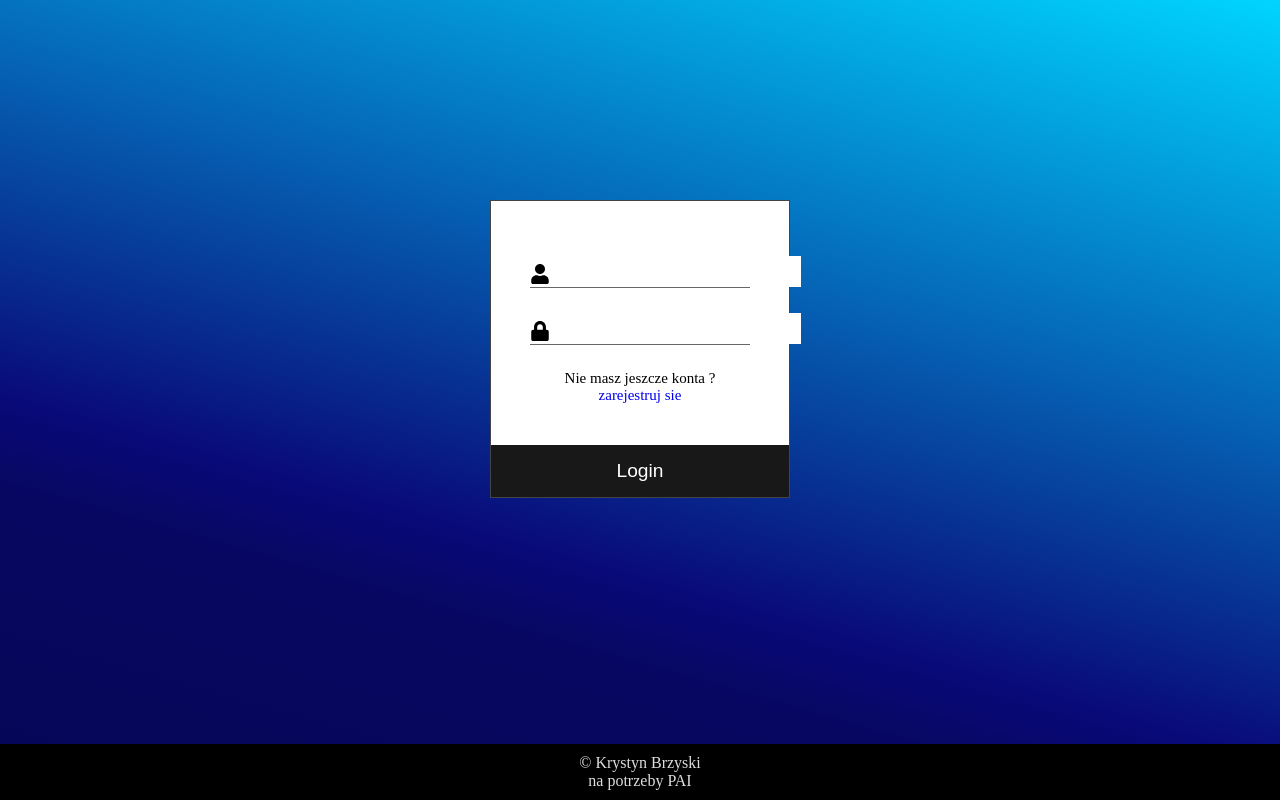
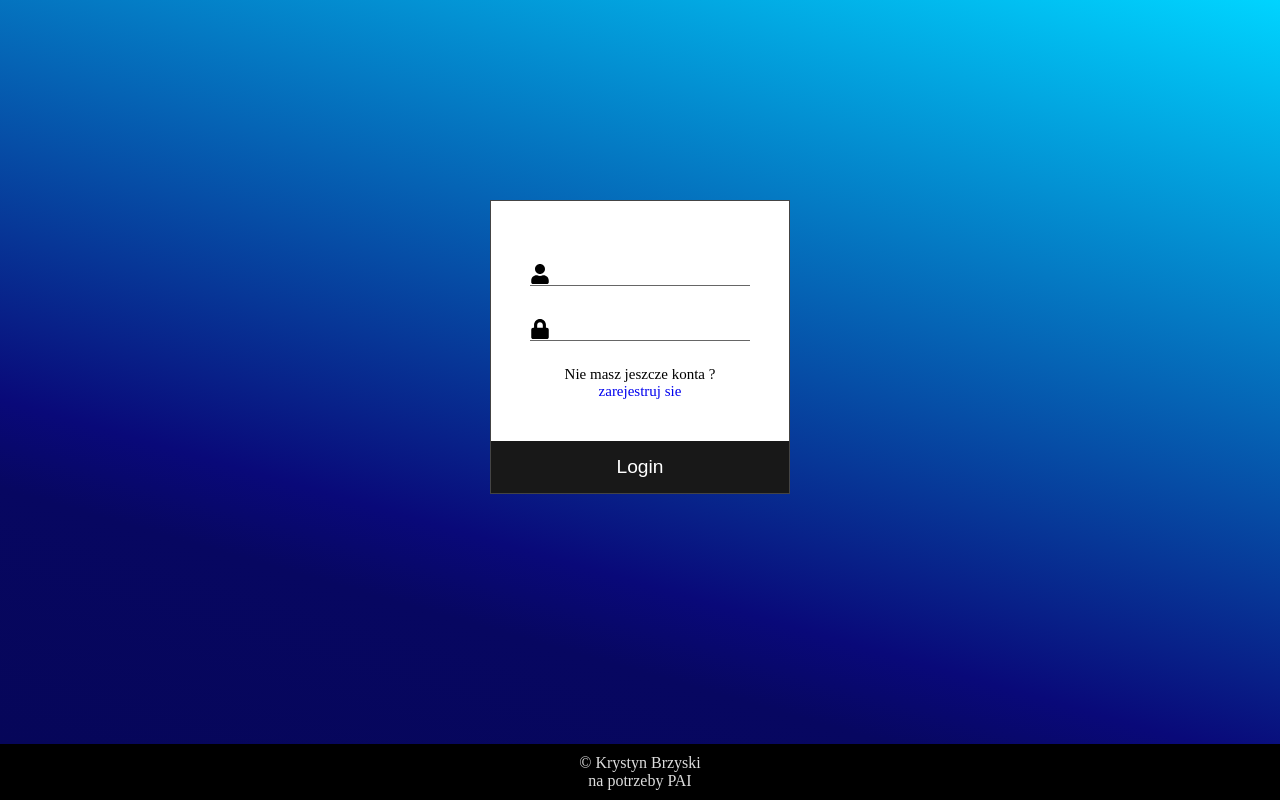
Before and after one commit to krystasin/PAI-projekt, a PHP site: page / in a window 1280 px wide. Run offline with PHP 8.4, Linux system fonts and the light colour scheme; some libraries are stand-ins or nearby versions.

Commit message:
poprawki styli logowania/rejestracji

```diff
--- a/public/css/loggedOutStyle.css
+++ b/public/css/loggedOutStyle.css
@@ -52,13 +52,15 @@
     display: flex;
     width: 220px;
     margin: 15px auto 25px auto;
+    padding-left: 24px;
     border-bottom: 1px solid #666;
 }
 .login-input{
-    margin-left: 24px;
-    padding: 8px 0 1px 0;
+    padding: 8px 0 3px 0;
     font-size:larger;
     border: none;
+    font-size: 16px;
+    width: 200px;
 }
 .login-input:focus{
     outline: none;
```
